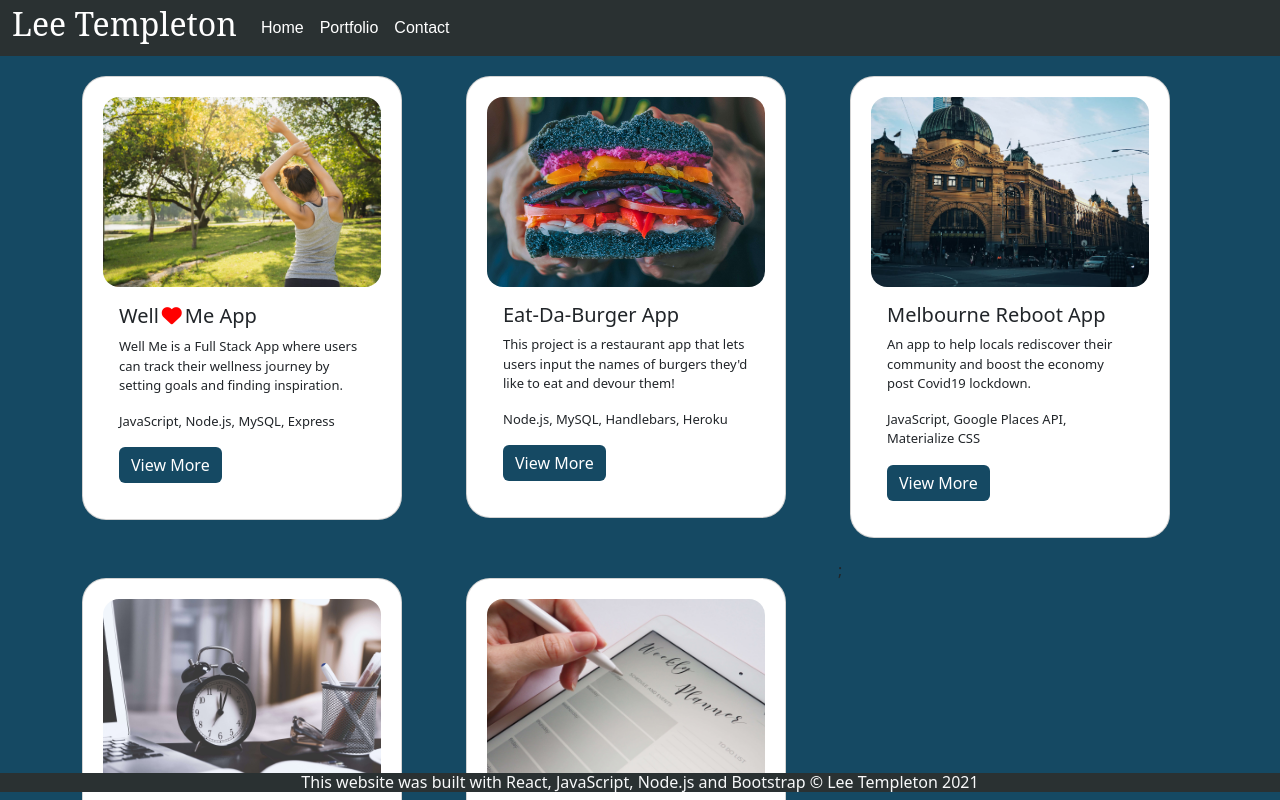
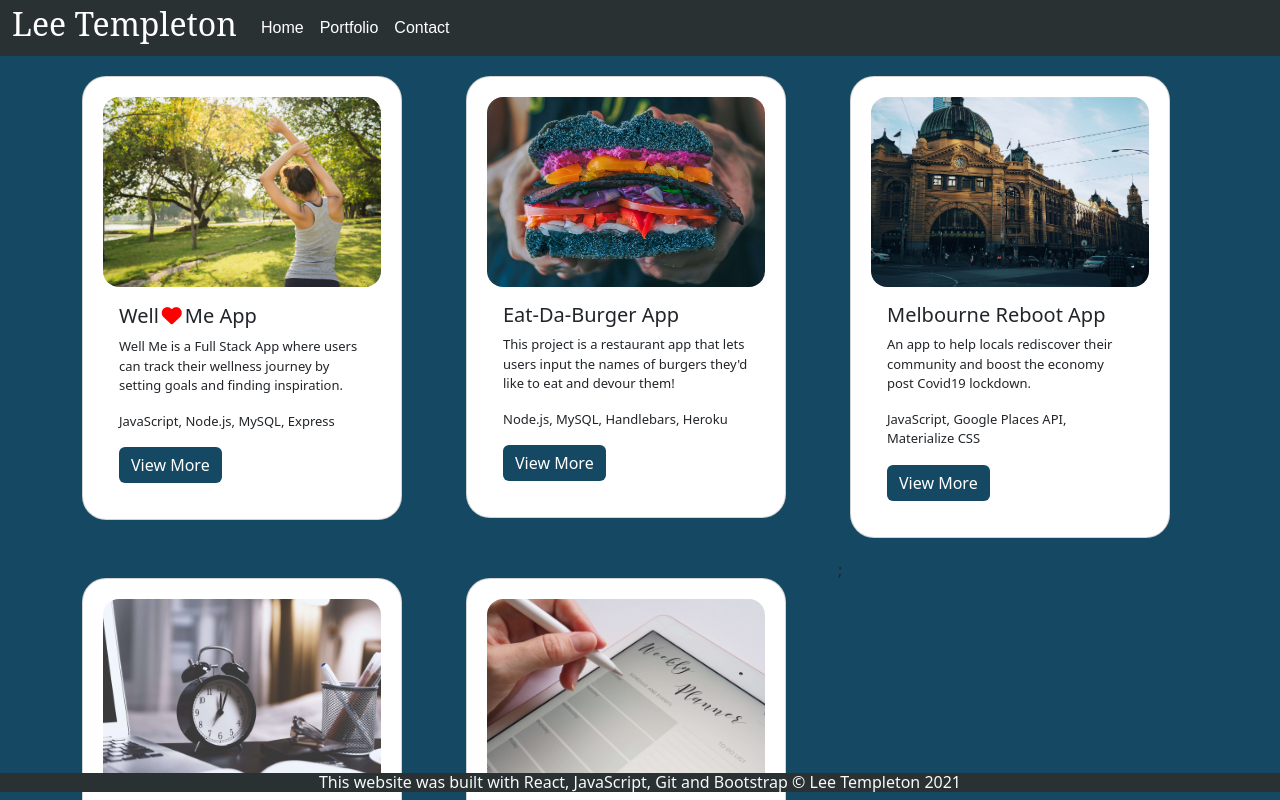
Before and after one commit to LeeKiri/portfolio, a React (Create React App) app in the folder portfolio/: page /projects in a window 1280 px wide. Shown: the top 800 px of the page. Built offline with nearby package versions, Linux system fonts and the light colour scheme.

Commit message:
readme link updated to gh-pages

```diff
--- a/portfolio/package.json
+++ b/portfolio/package.json
@@ -2,10 +2,12 @@
   "name": "portfolio",
   "version": "0.1.0",
   "private": true,
+  "homepage": "https://leekiri.github.io/portfolio",
   "dependencies": {
     "@testing-library/jest-dom": "^5.11.10",
     "@testing-library/react": "^11.2.6",
     "@testing-library/user-event": "^12.8.3",
+    "gh-pages": "^3.1.0",
     "react": "^17.0.2",
     "react-dom": "^17.0.2",
     "react-router-dom": "^5.2.0",
@@ -13,6 +15,8 @@
     "web-vitals": "^1.1.1"
   },
   "scripts": {
+    "predeploy": "npm run build",
+    "deploy": "gh-pages -d build",
     "start": "react-scripts start",
     "build": "react-scripts build",
     "test": "react-scripts test",
--- a/portfolio/src/components/Footer.js
+++ b/portfolio/src/components/Footer.js
@@ -8,7 +8,7 @@ const Footer = () => {
         className="card-footer bg-secondary footer-font-style footer-position"
         id="footer"
       >
-        <h6 className="text-center text-light">This website was built with React, JavaScript, Node.js and Bootstrap
+        <h6 className="text-center text-light">This website was built with React, JavaScript, Git and Bootstrap
           &copy; Lee Templeton 2021
         </h6>
       </div>
```
Also changed, not shown: 1 other file (tests, documents, lock files or other folders).
